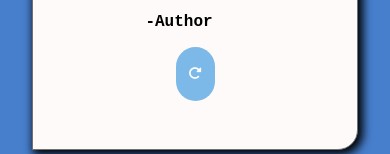
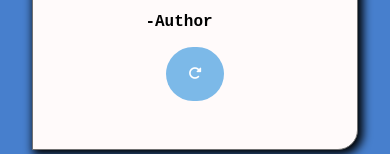
Before and after one commit to GouravKumar13/randomQuoteGenerator, a plain HTML site: page index.html in a window 390 px wide. Shown: the part 442-596 px from the top of the page. Drawn offline with nearby package versions, Linux system fonts and the light colour scheme; a web font is replaced by a local one.

Commit message:
style: sizing

```diff
--- a/mobile.css
+++ b/mobile.css
@@ -23,7 +23,7 @@
 
 
         height: 6.5vh;
-        width: 10vw;
-        border-radius: 20px;
+        width: 15vw;
+        border-radius: 50px;
     }
 }
```
